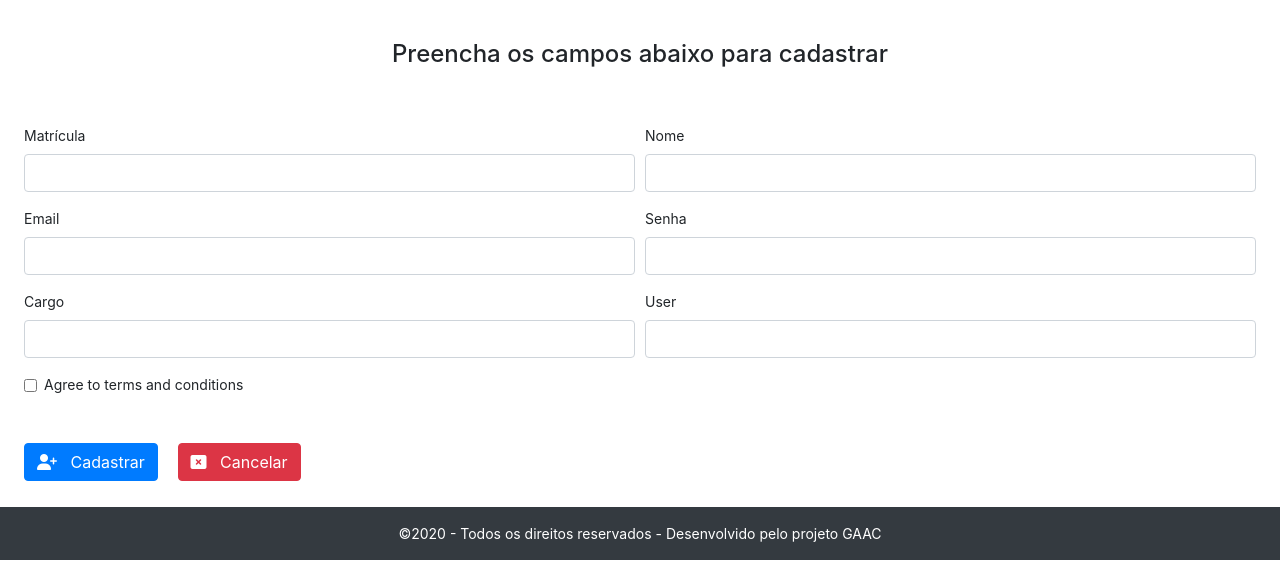
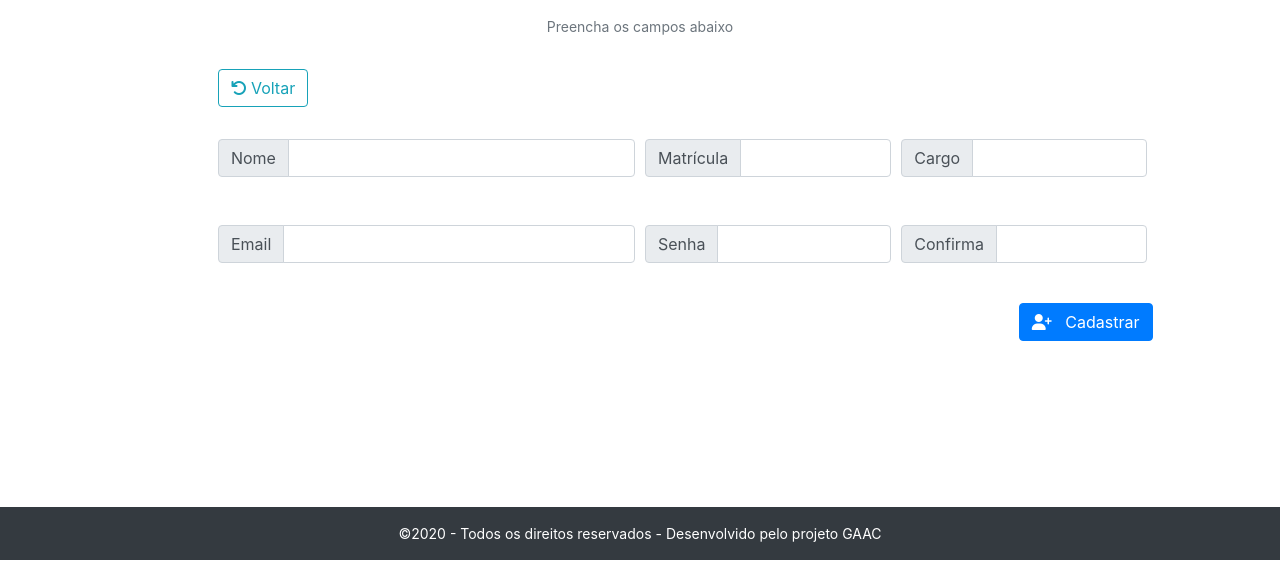
Before and after one commit to Ticapril/Propostas_Interfaces, a plain HTML site: page adm geral/novo.html in a window 1280 px wide. Shown: the part 240-811 px from the top of the page. Drawn offline with nearby package versions, Linux system fonts and the light colour scheme; files that its build step writes are made by us from their sources.

Commit message:
alteracoes na pagina de cadastro do adm geral

```diff
--- a/adm geral/novo.html
+++ b/adm geral/novo.html
@@ -15,6 +15,12 @@
   <!-- Custom styles for this template -->
   <link href="css/dashboard.css" rel="stylesheet">
   <link rel="stylesheet" href="https://use.fontawesome.com/releases/v5.7.2/css/all.css" integrity="sha384-fnmOCqbTlWIlj8LyTjo7mOUStjsKC4pOpQbqyi7RrhN7udi9RwhKkMHpvLbHG9Sr" crossorigin="anonymous">
+  <style>
+    body{
+        margin-top: 60px;
+        margin-bottom: 60px;
+    }
+</style>
 </head>
 
 <body>
@@ -63,68 +69,118 @@
   </nav>
   <br>
   <br>
-  <main role="main" class=" ml-auto px-4">
-    <h2 class="py-5"style="text-align: center;">Administradores Gerais</h2>
 
-    <h2 class="h4 px-3" style="text-align: center;">Preencha os campos abaixo para cadastrar</h2>
+  <div class="container">
+
+    <div class="row justify-content-center">
 
 
 
-    <form class="needs-validation pt-5" novalidate>
+        <div class="col-12 col-md-11 mb-5">
+            <h3 class="text-center mt-4 mb-5">Cadastrar Administrador Geral</h3>
+
+
+
+            <p class="text-muted text-center mt-3">Preencha os campos abaixo</p>
+
+            <form class="mt-3 mt-md-4">
+
               <div class="form-row">
-        <div class="col-md-6 mb-3">
-          <label for="validationCustom01">Matrícula</label>
-          <input type="text" class="form-control" id="validationCustom01" value="" required>
-          <div class="valid-feedback">
-            Looks good!
+                <div class="col-12 col-md-1"></div>
+                <div class="col-12 col-md-3 mb-4">
+                  <button type="button" class="btn btn-outline-info my-2 mr-3" data-toggle="modal" data-target="#cancelar">
+                    <i class="fas fa-undo mr-1"></i>Voltar
+                  </button>
+
+                  <div class="modal fade" id="cancelar" tabindex="-1" aria-labelledby="exampleModalLabel" aria-hidden="true">
+                    <div class="modal-dialog  modal-dialog-centered">
+                      <div class="modal-content">
+                        <div class="modal-header">
+                          <h5 class="modal-title" id="exampleModalLabel">Mensagem de aviso</h5>
+                          <button type="button" class="close" data-dismiss="modal" aria-label="Close">
+                            <span aria-hidden="true">&times;</span>
+                          </button>
                         </div>
+                        <div class="modal-body">
+                          Deseja mesmo cancelar e retornar para a página principal?
                         </div>
-        <div class="col-md-6 mb-3">
-          <label for="validationCustom02">Nome</label>
-          <input type="text" class="form-control" id="validationCustom02" value="" required>
-          <div class="valid-feedback">
-            Looks good!
+                        <div class="modal-footer">
+                          <a href="index.html"><button type="button" class="btn btn-primary">Sim</button></a>
+                          <button type="button" class="btn btn-danger" data-dismiss="modal">Não</button>
                         </div>
                       </div>
                     </div>
-      <div class="form-row">
-          <div class="col-md-6 mb-3">
-            <label for="inputEmail4" class="form-label">Email</label>
-            <input type="email" class="form-control" id="inputEmail4">
-          </div>
-          <div class="col-md-6">
-            <label for="inputPassword4" class="form-label">Senha</label>
-            <input type="password" class="form-control" id="inputPassword4">
-          </div>
-      </div>
-      <div class="form-row">
-          <div class="col-md-6 mb-3">
-            <label for="inputCargo" class="form-label">Cargo</label>
-            <input type="text" class="form-control" id="inputCargo">
-          </div>
-          <div class="col-md-6">
-            <label for="inputUser" class="form-label">User</label>
-            <input type="text" class="form-control" id="inputUser">
-          </div>
-      </div>
-      <div class="form-group mb-5">
-        <div class="form-check">
-          <input class="form-check-input" type="checkbox" value="" id="invalidCheck" required>
-          <label class="form-check-label" for="invalidCheck">
-            Agree to terms and conditions
-          </label>
-          <div class="invalid-feedback">
-            You must agree before submitting.
                   </div>
                 </div>
               </div>
 
-      <!-- Button trigger modal -->
+
+                <div class="form-row">
+                  <div class="col-12 col-md-1"></div>
+                  <div class="col-12 col-md-5">
+                    <div class="form-group">
+                      <div class="input-group mb-5">
+                        <div class="input-group-prepend">
+                          <span class="input-group-text" id="inputGroup-sizing-default">Nome</span>
+                        </div>
+                        <input type="text" class="form-control" aria-label="Sizing example input" aria-describedby="inputGroup-sizing-default">
+                      </div>
+                    </div>
+                  </div>
+                  <div class="col-12 col-md-3">
+                    <div class="form-group">
+                      <div class="input-group mb-3">
+                        <div class="input-group-prepend">
+                          <span class="input-group-text" id="inputGroup-sizing-default">Matrícula</span>
+                        </div>
+                        <input type="text" class="form-control" aria-label="Sizing example input" aria-describedby="inputGroup-sizing-default">
+                      </div>
+                    </div>
+                </div>
+                  <div class="col-12 col-md-3">
+                    <div class="input-group mb-3">
+                      <div class="input-group-prepend">
+                        <span class="input-group-text" id="inputGroup-sizing-default">Cargo</span>
+                      </div>
+                      <input type="text" class="form-control" aria-label="Sizing example input" aria-describedby="inputGroup-sizing-default">
+                    </div>
+                  </div>
+                </div>
+
+                <div class="form-row">
+                  <div class="col-12 col-md-1"></div>
+                    <div class="col-12 col-md-5">
+                      <div class="input-group mb-3">
+                        <div class="input-group-prepend">
+                          <span class="input-group-text" id="inputGroup-sizing-default">Email</span>
+                        </div>
+                        <input type="text" class="form-control" aria-label="Sizing example input" aria-describedby="inputGroup-sizing-default">
+                      </div>
+                    </div>
+                    <div class="col-12 col-md-3">
+                      <div class="input-group mb-3">
+                        <div class="input-group-prepend">
+                          <span class="input-group-text" id="inputGroup-sizing-default">Senha</span>
+                        </div>
+                        <input type="password" class="form-control" aria-label="Sizing example input" aria-describedby="inputGroup-sizing-default">
+                      </div>
+                    </div>
+                    <div class="col-12 col-md-3">
+                      <div class="input-group mb-3">
+                        <div class="input-group-prepend">
+                          <span class="input-group-text" id="inputGroup-sizing-default">Confirma</span>
+                        </div>
+                        <input type="password" class="form-control" aria-label="Sizing example input" aria-describedby="inputGroup-sizing-default">
+                      </div>
+                    </div>
+                </div>
+
+                <div class="form-row d-flex justify-content-end mt-4">
                   <button type="button" class="btn btn-primary mb-5" data-toggle="modal" data-target="#cadastrar">
                     <i class="fas fa-user-plus"></i> &nbsp; Cadastrar
                   </button>
 
-<!-- Modal -->
+
                   <div class="modal fade" id="cadastrar" tabindex="-1" aria-labelledby="exampleModalLabel" aria-hidden="true">
                     <div class="modal-dialog  modal-dialog-centered">
                       <div class="modal-content">
@@ -144,42 +200,15 @@
                       </div>
                     </div>
                   </div>
+                </div>
 
-
-
-
-
-   <!-- Button trigger modal -->
-   <button type="button" class="btn btn-danger mb-5 ml-3" data-toggle="modal" data-target="#cancelar">
-    <i class="fas fa-window-close"></i> &nbsp; Cancelar
-  </button>
-
-  <!-- Modal -->
-  <div class="modal fade" id="cancelar" tabindex="-1" aria-labelledby="exampleModalLabel" aria-hidden="true">
-    <div class="modal-dialog  modal-dialog-centered">
-      <div class="modal-content">
-        <div class="modal-header">
-          <h5 class="modal-title" id="exampleModalLabel">Mensagem de aviso</h5>
-          <button type="button" class="close" data-dismiss="modal" aria-label="Close">
-            <span aria-hidden="true">&times;</span>
-          </button>
-        </div>
-        <div class="modal-body">
-          Deseja mesmo cancelar e retornar para a página principal?
-        </div>
-        <div class="modal-footer">
-          <a href="index.html"><button type="button" class="btn btn-primary">Sim</button></a>
-          <button type="button" class="btn btn-danger" data-dismiss="modal">Não</button>
-        </div>
-      </div>
-    </div>
-  </div>
             </form>
 
 
+        </div>
+    </div>
 
-  </main>
-
+  </div>
   <br>
   <br>
 
```
Lines whose indentation alone changed are shown as unchanged.
